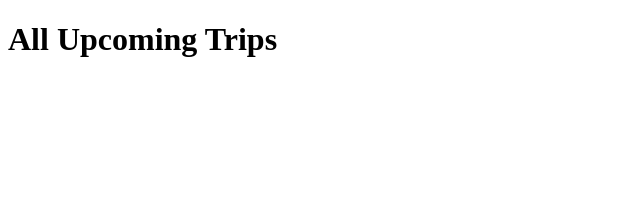
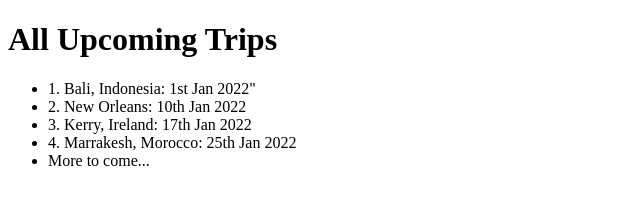
Before and after one commit to GurjeetC0817568/Codeit_TravelBoom_FP, a plain HTML site: page upcoming.html in a window 1280 px wide. Shown: the whole page, without its empty margins (0-640 px from the left). Drawn offline with Linux system fonts and the light colour scheme.

Commit message:
upcoming page data added

```diff
--- a/upcoming.html
+++ b/upcoming.html
@@ -10,8 +10,18 @@
     <header>
         <h1>All Upcoming Trips</h1>
     </header>
+    <ul style="text-decoration: none;">
+        <li>1. Bali, Indonesia: 1st Jan 2022"</li>
+
+        <li>2. New Orleans: 10th Jan 2022</li>
+
+        <li>3. Kerry, Ireland: 17th Jan 2022</li>
+
+        <li>4. Marrakesh, Morocco: 25th Jan 2022</li>
 
 
+        <li>More to come...</li>
+</ul>
 
 </body>
 </html>
```
